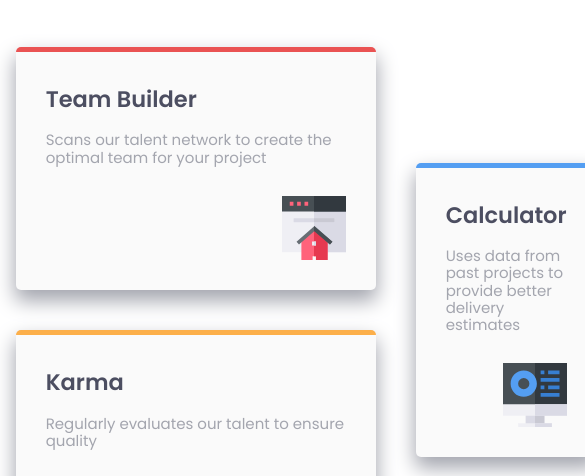
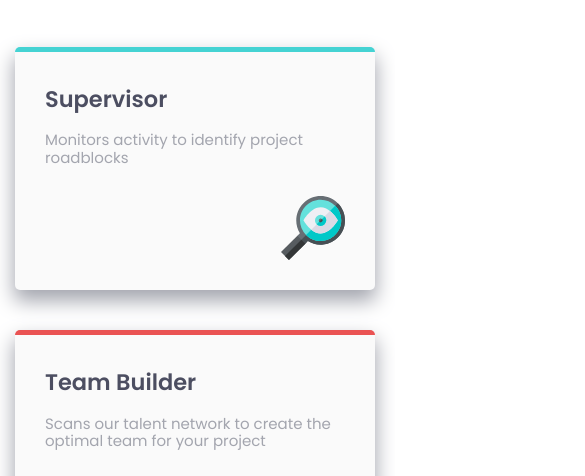
Before and after one commit to Mozenn/Four-card-feature, a plain HTML site: page index.html in a window 390 px wide. Shown: the part 314-790 px from the top of the page, 585 px wide, since content can reach past the window. Drawn offline with Linux system fonts and the light colour scheme.

Commit message:
Add media queries

```diff
--- a/index.html
+++ b/index.html
@@ -6,6 +6,7 @@
 
   <link rel="stylesheet" type="text/css" href="normalize.css">
   <link rel="stylesheet" type="text/css" href="style.css">
+  <link rel="stylesheet" type="text/css" href="queries.css">
   <link rel="icon" type="image/png" sizes="32x32" href="./images/favicon-32x32.png">
   <link href="https://fonts.googleapis.com/css2?family=Poppins:wght@200;400;600&display=swap" rel="stylesheet">
 
--- /dev/null
+++ b/queries.css
@@ -0,0 +1,8 @@
+
+@media only screen and (max-width: 1024px){
+
+    .horizontalBoxContainer {
+        flex-direction: column;
+    }
+
+}
```
